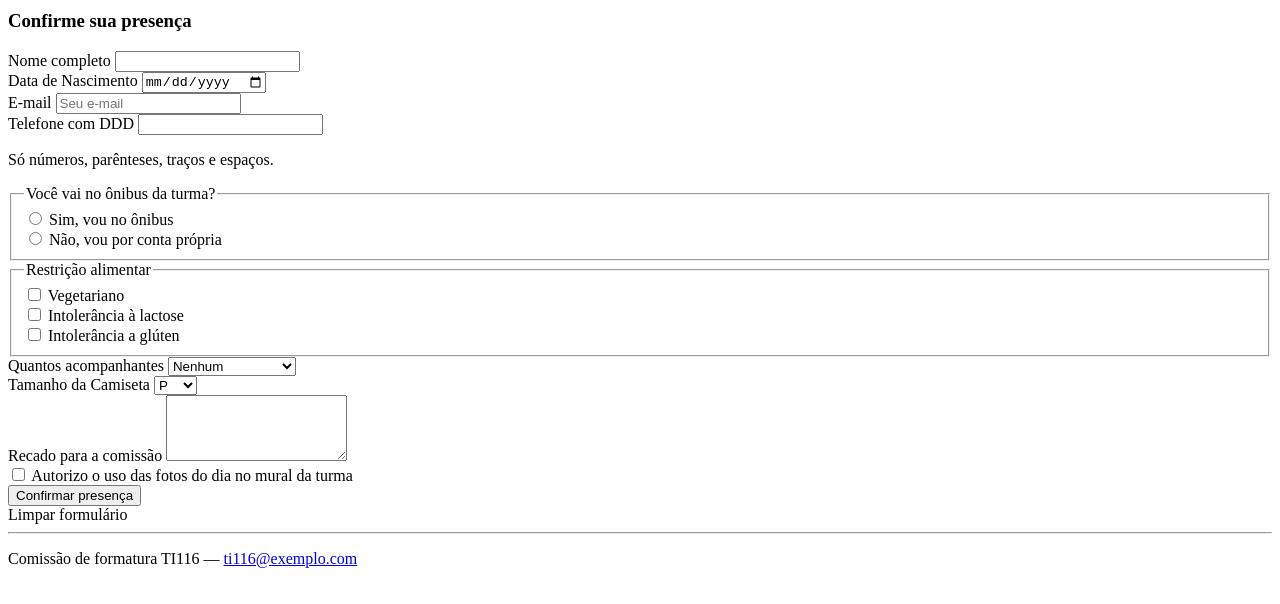
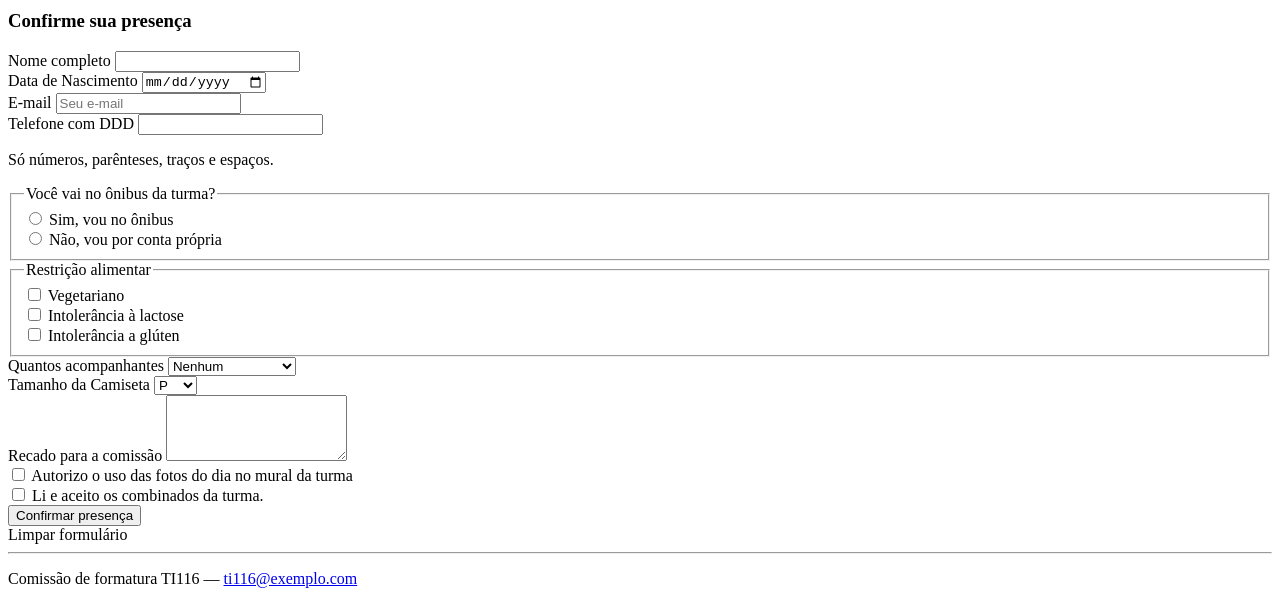
Before and after one commit to gabs38670/evento, a plain HTML site: page index.html in a window 1280 px wide. Shown: the part 1272-1876 px from the top of the page. Drawn offline with Linux system fonts and the light colour scheme.

Commit message:
adcionando a tag combinado da turma.

```diff
--- a/index.html
+++ b/index.html
@@ -202,6 +202,11 @@
                     <label for="consentimento">Autorizo o uso das fotos do dia no mural da turma</label>
                 </div>
 
+                  <div class="opcao">
+                    <input type="checkbox" id="aceitar" name="aceitar" value="sim" required>
+                    <label for="consentimento">Li e aceito os combinados da turma.</label>
+                </div>
+
                 <button type="submit" aria-label="Enviar">Confirmar presença</button>
 
                 <div role="button" tabindex="-1" class="botao-falso">Limpar formulário</div>
```
